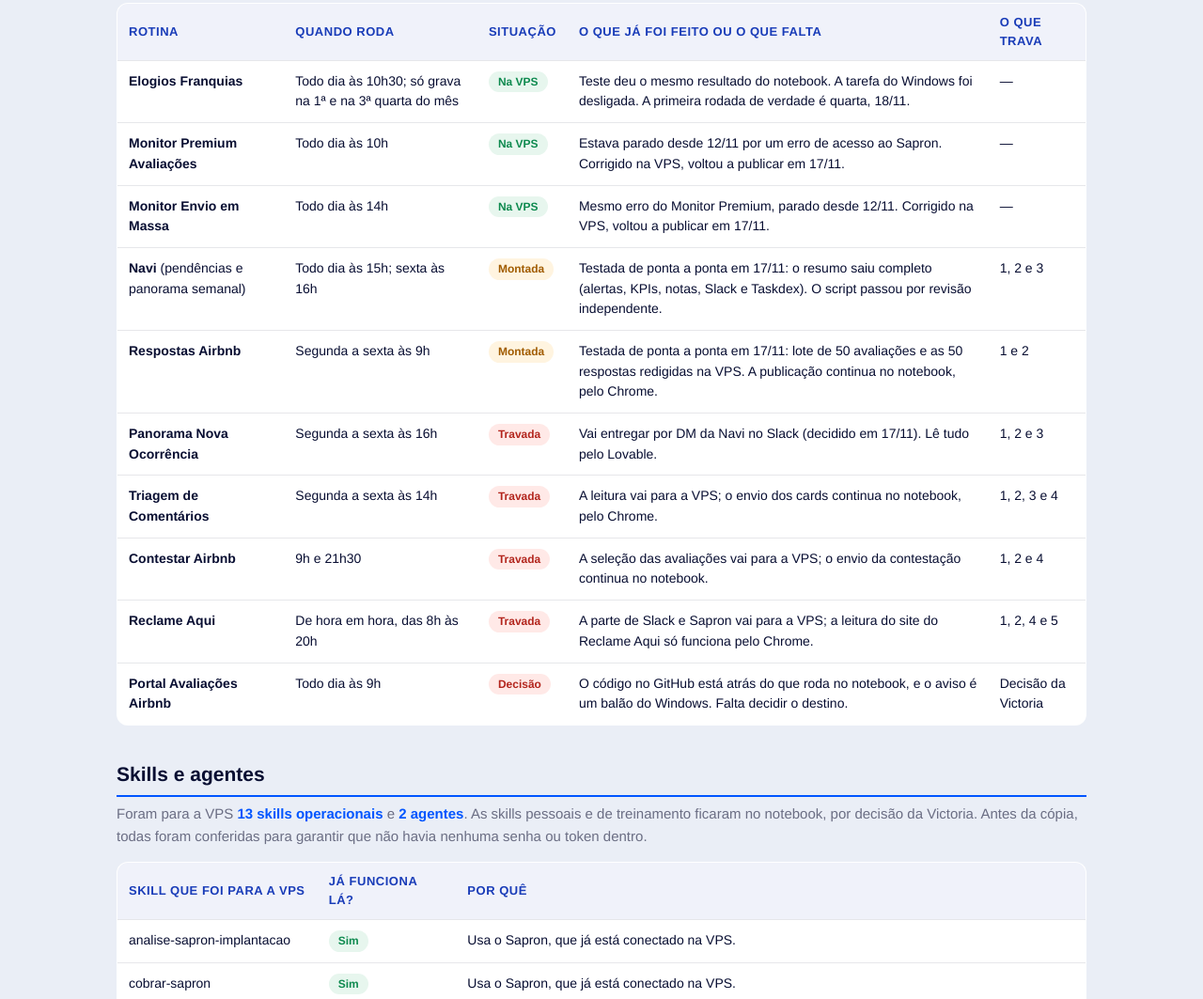
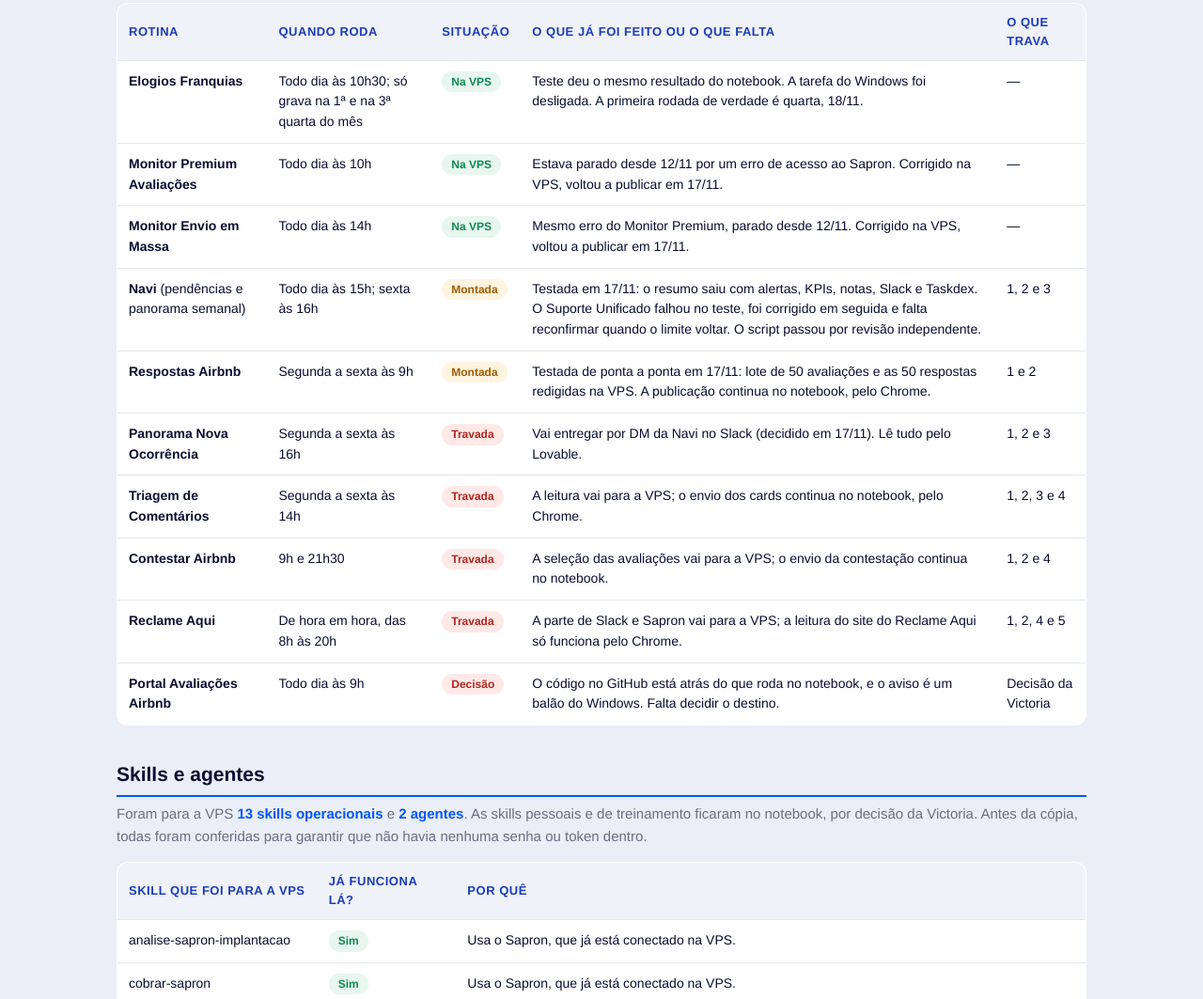
Before and after one commit to victoriamagri/migracao-vps-backoffice, a plain HTML site: page index.html in a window 1280 px wide. Shown: the part 2392-3455 px from the top of the page at 94% size. Drawn offline with Linux system fonts and the light colour scheme.

Commit message:
docs: deixa claro o que falta reconfirmar na Navi
Co-Authored-By: Claude Opus 5.5 <noreply@anthropic.com>

```diff
--- a/index.html
+++ b/index.html
@@ -119,7 +119,7 @@
       <tr><td><b>Elogios Franquias</b></td><td>Todo dia às 10h30; só grava na 1ª e na 3ª quarta do mês</td><td><span class="pill ok">Na VPS</span></td><td>Teste deu o mesmo resultado do notebook. A tarefa do Windows foi desligada. A primeira rodada de verdade é quarta, 18/11.</td><td>—</td></tr>
       <tr><td><b>Monitor Premium Avaliações</b></td><td>Todo dia às 10h</td><td><span class="pill ok">Na VPS</span></td><td>Estava parado desde 12/11 por um erro de acesso ao Sapron. Corrigido na VPS, voltou a publicar em 17/11.</td><td>—</td></tr>
       <tr><td><b>Monitor Envio em Massa</b></td><td>Todo dia às 14h</td><td><span class="pill ok">Na VPS</span></td><td>Mesmo erro do Monitor Premium, parado desde 12/11. Corrigido na VPS, voltou a publicar em 17/11.</td><td>—</td></tr>
-      <tr><td><b>Navi</b> (pendências e panorama semanal)</td><td>Todo dia às 15h; sexta às 16h</td><td><span class="pill espera">Montada</span></td><td>Testada de ponta a ponta em 17/11: o resumo saiu completo (alertas, KPIs, notas, Slack e Taskdex). O script passou por revisão independente.</td><td>1, 2 e 3</td></tr>
+      <tr><td><b>Navi</b> (pendências e panorama semanal)</td><td>Todo dia às 15h; sexta às 16h</td><td><span class="pill espera">Montada</span></td><td>Testada em 17/11: o resumo saiu com alertas, KPIs, notas, Slack e Taskdex. O Suporte Unificado falhou no teste, foi corrigido em seguida e falta reconfirmar quando o limite voltar. O script passou por revisão independente.</td><td>1, 2 e 3</td></tr>
       <tr><td><b>Respostas Airbnb</b></td><td>Segunda a sexta às 9h</td><td><span class="pill espera">Montada</span></td><td>Testada de ponta a ponta em 17/11: lote de 50 avaliações e as 50 respostas redigidas na VPS. A publicação continua no notebook, pelo Chrome.</td><td>1 e 2</td></tr>
       <tr><td><b>Panorama Nova Ocorrência</b></td><td>Segunda a sexta às 16h</td><td><span class="pill trava">Travada</span></td><td>Vai entregar por DM da Navi no Slack (decidido em 17/11). Lê tudo pelo Lovable.</td><td>1, 2 e 3</td></tr>
       <tr><td><b>Triagem de Comentários</b></td><td>Segunda a sexta às 14h</td><td><span class="pill trava">Travada</span></td><td>A leitura vai para a VPS; o envio dos cards continua no notebook, pelo Chrome.</td><td>1, 2, 3 e 4</td></tr>
```
